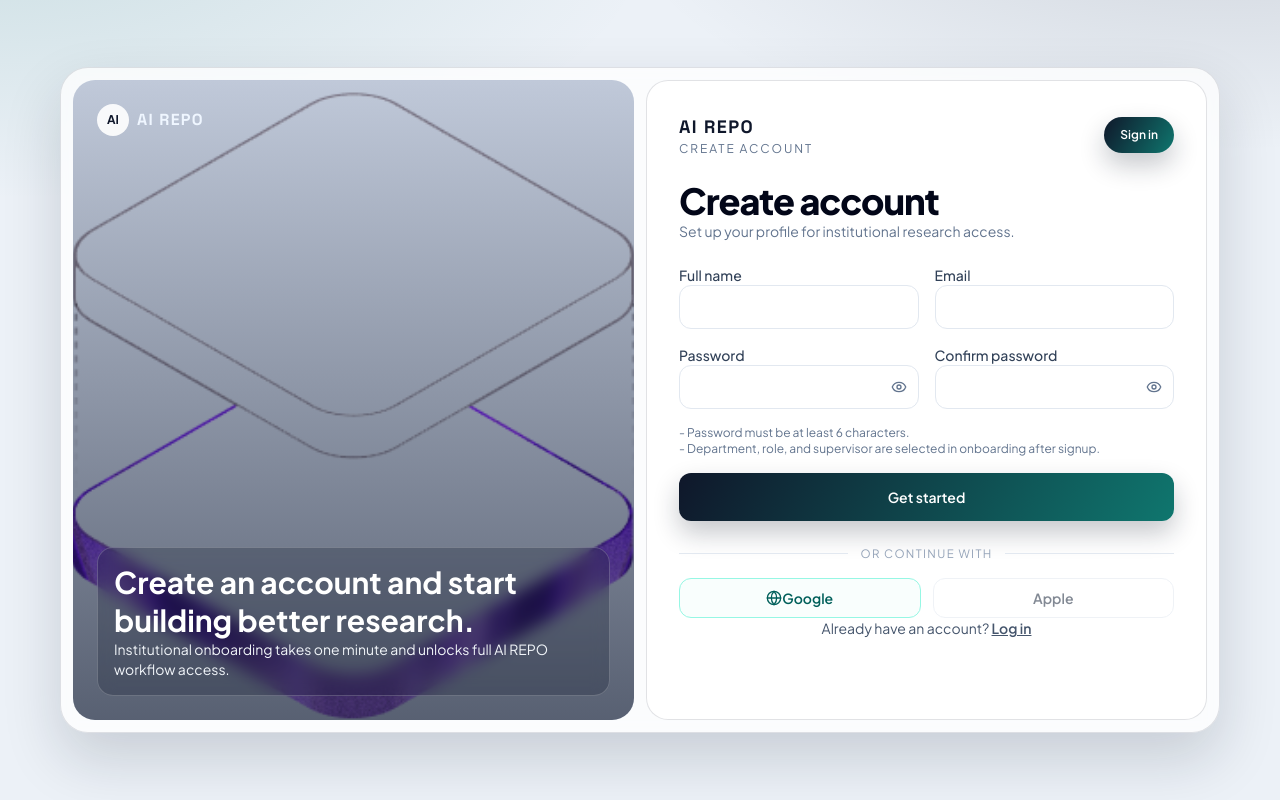
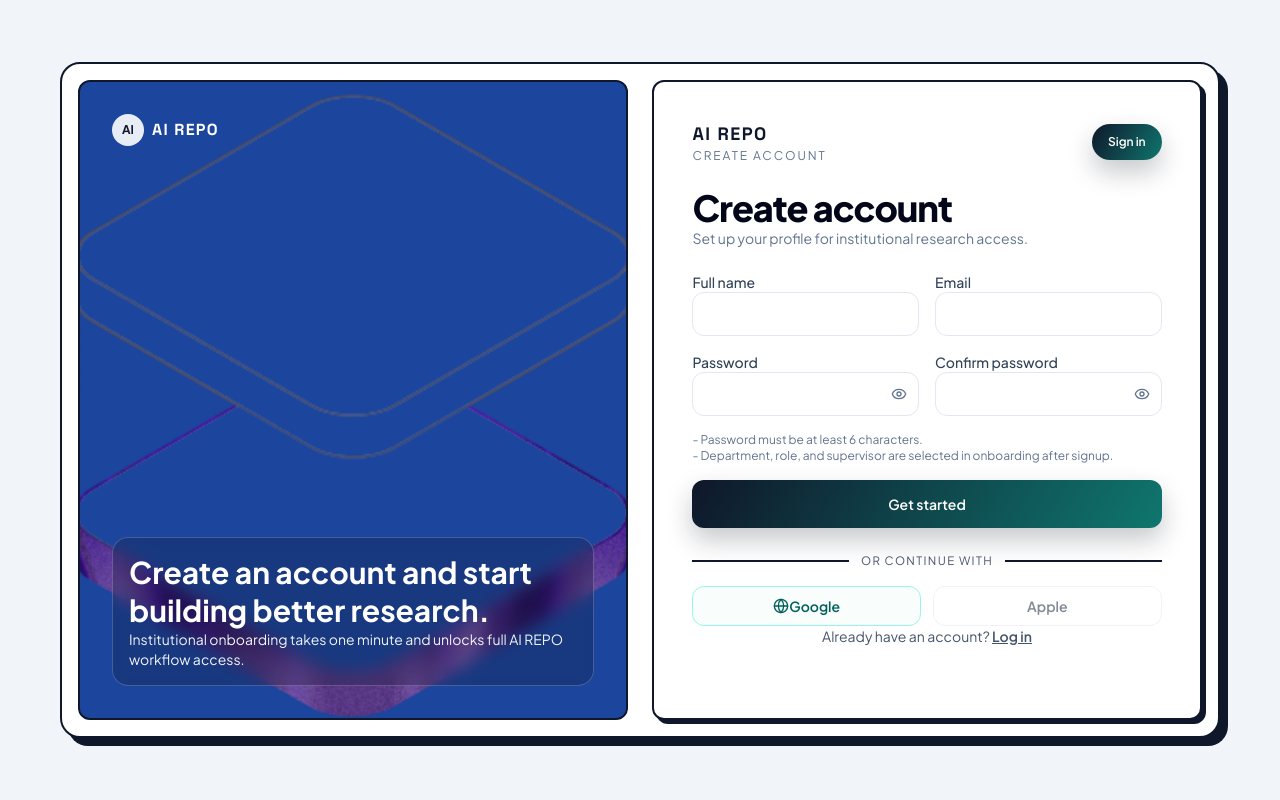
Before and after one commit to Adesmith001/project-repository-ai, a React (Vite) app: page /register in a window 1280 px wide. Built offline with nearby package versions, Linux system fonts and the light colour scheme; no server answers.

Commit message:
feat: enhance project management features; add area and staffId fields, update project status handling, improve document extraction logic, and refine UI components

```diff
--- a/src/features/auth/profileSlice.ts
+++ b/src/features/auth/profileSlice.ts
@@ -36,6 +36,7 @@
       photoURL: undefined,
       department: payload.values.department,
       role: payload.values.role,
+      staffId: payload.values.staffId,
       assignedSupervisorUid: isStudent ? payload.values.assignedSupervisorUid || '' : '',
       assignedSupervisorName: isStudent ? payload.values.assignedSupervisorName || '' : '',
       uploadCleared: payload.values.role !== 'student',
@@ -60,6 +61,7 @@
     fullName?: string
     department?: string
     role?: RegisterPayload['role']
+    staffId?: string
     assignedSupervisorUid?: string
     assignedSupervisorName?: string
   }) => {
@@ -94,6 +96,7 @@
       photoURL: payload.photoURL,
       department: payload.department || DEPARTMENTS[0],
       role: payload.role || 'student',
+      staffId: payload.staffId,
       assignedSupervisorUid: (payload.role || 'student') === 'student' ? payload.assignedSupervisorUid || '' : '',
       assignedSupervisorName: (payload.role || 'student') === 'student' ? payload.assignedSupervisorName || '' : '',
       uploadCleared: (payload.role || 'student') !== 'student',
--- a/src/features/dashboard/dashboardUtils.ts
+++ b/src/features/dashboard/dashboardUtils.ts
@@ -3,7 +3,7 @@
 export function dashboardSummary(projects: ProjectRecord[], role: UserRole) {
   const total = projects.length
   const approved = projects.filter((item) => item.status === 'approved').length
-  const pending = projects.filter((item) => item.status === 'pending').length
+  const pending = projects.filter((item) => item.status.startsWith('pending')).length
   const rejected = projects.filter((item) => item.status === 'rejected').length
 
   return {
--- a/src/index.css
+++ b/src/index.css
@@ -29,21 +29,21 @@
   --animate-glow-slow: glow 2.5s ease-in-out infinite;
   --animate-bounce-drop: bounceDrop 0.8s ease;
 
-  --bg: #ecf1f7;
-  --bg-strong: #dde6f2;
-  --surface: rgba(255, 255, 255, 0.84);
+  --bg: #f8fafc;
+  --bg-strong: #cbd5e1;
+  --surface: #ffffff;
   --surface-strong: #ffffff;
   --text: #0f172a;
-  --muted: #5b6678;
-  --border: rgba(15, 23, 42, 0.12);
-  --accent: #0f766e;
-  --accent-strong: #115e59;
-  --accent-soft: #ccfbf1;
-  --ink-soft: #1e293b;
-  --radius-lg: 20px;
-  --radius-md: 14px;
-  --shadow-soft: 0 12px 30px rgba(15, 23, 42, 0.08);
-  --shadow-float: 0 26px 60px rgba(15, 23, 42, 0.14);
+  --muted: #475569;
+  --border: #0f172a;
+  --accent: #2563eb;
+  --accent-strong: #1d4ed8;
+  --accent-soft: #dbeafe;
+  --ink-soft: #0f172a;
+  --radius-lg: 16px;
+  --radius-md: 10px;
+  --shadow-soft: 4px 4px 0px 0px #0f172a;
+  --shadow-float: 6px 6px 0px 0px #0f172a;
 
   font-family: 'Plus Jakarta Sans', ui-sans-serif, system-ui, sans-serif;
   color: var(--text);
@@ -60,10 +60,7 @@
 body {
   margin: 0;
   min-height: 100vh;
-  background:
-    radial-gradient(1200px 460px at 0% -6%, rgba(15, 118, 110, 0.13), transparent 54%),
-    radial-gradient(1100px 430px at 95% -10%, rgba(15, 23, 42, 0.12), transparent 54%),
-    var(--bg);
+  background: var(--bg);
 }
 
 h1,
@@ -94,15 +91,14 @@
 
 .frosted-surface {
   background: var(--surface);
-  border: 1px solid var(--border);
-  backdrop-filter: blur(12px);
+  border: 2px solid var(--border);
   box-shadow: var(--shadow-soft);
 }
 
 .premium-card {
   border-radius: var(--radius-lg);
-  border: 1px solid var(--border);
-  background: linear-gradient(180deg, rgba(255, 255, 255, 0.96), #ffffff);
+  border: 2px solid var(--border);
+  background: var(--surface);
   box-shadow: var(--shadow-soft);
 }
 
@@ -121,25 +117,26 @@
   width: 8px;
   height: 8px;
   border-radius: 9999px;
-  background: linear-gradient(135deg, var(--accent), #0ea5a1);
-  box-shadow: 0 0 0 3px rgba(15, 118, 110, 0.14);
+  background: var(--accent);
+  border: 1px solid var(--border);
 }
 
 .ink-panel {
-  background: linear-gradient(145deg, #0f172a, #1f2937);
-  border: 1px solid rgba(255, 255, 255, 0.06);
+  background: #0f172a;
+  border: 2px solid var(--border);
+  color: #ffffff;
 }
 
 .soft-panel {
-  border: 1px solid var(--border);
-  background: #f8fbff;
-  border-radius: 14px;
+  border: 2px solid var(--border);
+  background: #eff6ff;
+  border-radius: var(--radius-md);
 }
 
 .accent-chip {
   background: var(--accent-soft);
   color: var(--accent-strong);
-  border: 1px solid rgba(15, 118, 110, 0.22);
+  border: 2px solid var(--border);
 }
 
 .control-strip {
@@ -153,8 +150,8 @@
 
 .table-shell {
   overflow-x: auto;
-  border-radius: 14px;
-  border: 1px solid #e2e8f0;
+  border-radius: var(--radius-md);
+  border: 2px solid var(--border);
 }
 
 .table-ui {
@@ -165,7 +162,8 @@
 }
 
 .table-ui thead {
-  background: #f8fafc;
+  background: #f1f5f9;
+  border-bottom: 2px solid var(--border);
 }
 
 .table-ui th {
@@ -173,15 +171,15 @@
   font-size: 0.68rem;
   text-transform: uppercase;
   letter-spacing: 0.12em;
-  color: #64748b;
-  font-weight: 600;
+  color: #475569;
+  font-weight: 700;
   padding: 0.75rem 1rem;
 }
 
 .table-ui td {
-  border-top: 1px solid #f1f5f9;
+  border-top: 1px solid #cbd5e1;
   padding: 0.75rem 1rem;
-  color: #334155;
+  color: #0f172a;
 }
 
 .auth-stage {
@@ -189,35 +187,36 @@
   display: flex;
   align-items: center;
   padding: 2rem 1rem;
+  background: #f1f5f9;
 }
 
 .auth-shell {
   width: min(1160px, 100%);
   margin-inline: auto;
-  border-radius: 28px;
-  border: 1px solid var(--border);
-  background: rgba(255, 255, 255, 0.76);
-  backdrop-filter: blur(8px);
-  box-shadow: 0 26px 58px rgba(15, 23, 42, 0.16);
-  padding: 0.75rem;
+  border-radius: 20px;
+  border: 2px solid var(--border);
+  background: #ffffff;
+  box-shadow: 8px 8px 0px 0px var(--border);
+  padding: 1rem;
   display: grid;
-  gap: 0.75rem;
+  gap: 1.5rem;
   grid-template-columns: repeat(2, minmax(0, 1fr));
 }
 
 .auth-showcase {
   position: relative;
-  border-radius: 22px;
+  border-radius: 12px;
   overflow: hidden;
   min-height: 640px;
-  background: #cfd8e8;
+  background: #2563eb;
+  border: 2px solid var(--border);
 }
 
 .auth-showcase::after {
   content: '';
   position: absolute;
   inset: 0;
-  background: linear-gradient(180deg, rgba(15, 23, 42, 0.08) 0%, rgba(15, 23, 42, 0.62) 100%);
+  background: rgba(15, 23, 42, 0.4);
 }
 
 .auth-showcase-image {
@@ -235,22 +234,23 @@
   height: 100%;
   flex-direction: column;
   justify-content: space-between;
-  padding: 1.5rem;
-  color: #eff6ff;
+  padding: 2rem;
+  color: #ffffff;
 }
 
 .auth-form-pane {
-  border-radius: 22px;
-  border: 1px solid var(--border);
+  border-radius: 12px;
+  border: 2px solid var(--border);
   background: #ffffff;
-  padding: clamp(1.25rem, 3vw, 2rem);
+  padding: clamp(1.25rem, 3vw, 2.5rem);
+  box-shadow: 4px 4px 0px 0px var(--border);
 }
 
 .auth-divider {
   display: flex;
   align-items: center;
   gap: 0.75rem;
-  color: #94a3b8;
+  color: #475569;
   font-size: 0.72rem;
   text-transform: uppercase;
   letter-spacing: 0.12em;
@@ -259,9 +259,9 @@
 .auth-divider::before,
 .auth-divider::after {
   content: '';
-  height: 1px;
+  height: 2px;
   flex: 1;
-  background: #e2e8f0;
+  background: var(--border);
 }
 
 .text-balance {
--- a/src/lib/constants.ts
+++ b/src/lib/constants.ts
@@ -1,17 +1,25 @@
 import type { ProjectFilters, UserRole } from '../types'
 
-export const DEFAULT_DEPARTMENT = 'Computer and Information Science'
+export const DEFAULT_DEPARTMENT = 'Computer Science'
 
 export const DEPARTMENTS = [
-  DEFAULT_DEPARTMENT,
+  'Computer Science',
+  'Management Information System (MIS)',
 ]
 
-export const PROJECT_STATUSES = ['approved', 'pending', 'rejected'] as const
+export const AREAS = [
+  'Software Development',
+  'Research',
+  'Both'
+]
+
+export const PROJECT_STATUSES = ['approved', 'pending_supervisor', 'pending_admin', 'rejected'] as const
 
 export const USER_ROLES: UserRole[] = ['student', 'supervisor', 'admin']
 
 export const DEFAULT_PROJECT_FILTERS: ProjectFilters = {
   department: 'all',
+  area: 'all',
   year: 'all',
   supervisor: 'all',
   status: 'all',
--- a/src/pages/ProjectDetailPage.tsx
+++ b/src/pages/ProjectDetailPage.tsx
@@ -7,11 +7,13 @@
 import { ErrorState } from '../components/states/ErrorState'
 import { LoadingState } from '../components/states/LoadingState'
 import { getProjectById } from '../features/projects/projectService'
+import { useAppSelector } from '../hooks/useAppStore'
 import { formatDate } from '../utils/date'
 import type { ProjectRecord } from '../types'
 
 export function ProjectDetailPage() {
   const { id } = useParams()
+  const profile = useAppSelector((state) => state.profile.profile)
   const [project, setProject] = useState<ProjectRecord | null>(null)
   const [loading, setLoading] = useState(true)
   const [error, setError] = useState('')
@@ -75,11 +77,11 @@
           <div>
             <h2 className="text-2xl font-extrabold text-slate-950">{project.title}</h2>
             <p className="mt-1 text-sm text-slate-600">
-              {project.department} | {project.year} | Supervisor: {project.supervisor}
+              {project.department} | {project.area} | {project.year} | Supervisor: {project.supervisor}
             </p>
           </div>
           <span className="rounded-full bg-slate-100 px-3 py-1 text-xs font-medium capitalize text-slate-700">
-            {project.status}
+            {project.status.replace('_', ' ')}
           </span>
         </div>
 
@@ -118,9 +120,11 @@
         ) : null}
 
         <div className="mt-6 flex flex-wrap gap-2">
-          <a href={project.fileUrl} target="_blank" rel="noreferrer">
-            <Button>Open PDF</Button>
-          </a>
+          {profile?.role !== 'student' ? (
+            <a href={project.fileUrl} target="_blank" rel="noreferrer">
+              <Button>Open PDF</Button>
+            </a>
+          ) : null}
           <Link to="/projects">
             <Button variant="secondary">Back to repository</Button>
           </Link>
--- a/src/types/auth.ts
+++ b/src/types/auth.ts
@@ -14,6 +14,7 @@
   photoURL?: string
   department: string
   role: UserRole
+  staffId?: string
   assignedSupervisorUid: string
   assignedSupervisorName: string
   uploadCleared: boolean
@@ -30,6 +31,7 @@
   password: string
   department: string
   role: Exclude<UserRole, 'admin'>
+  staffId?: string
   assignedSupervisorUid?: string
   assignedSupervisorName?: string
 }
```
Also changed, not shown: src/features/projects/documentExtractionService.ts (+59 -25 lines), src/features/projects/projectService.ts (+17 -4 lines), src/pages/ProjectsPage.tsx (+33 -13 lines), src/pages/UploadProjectPage.tsx (+19 -6 lines), src/types/project.ts (+6 -1 lines), 1 other file (tests, documents, lock files or other folders).
